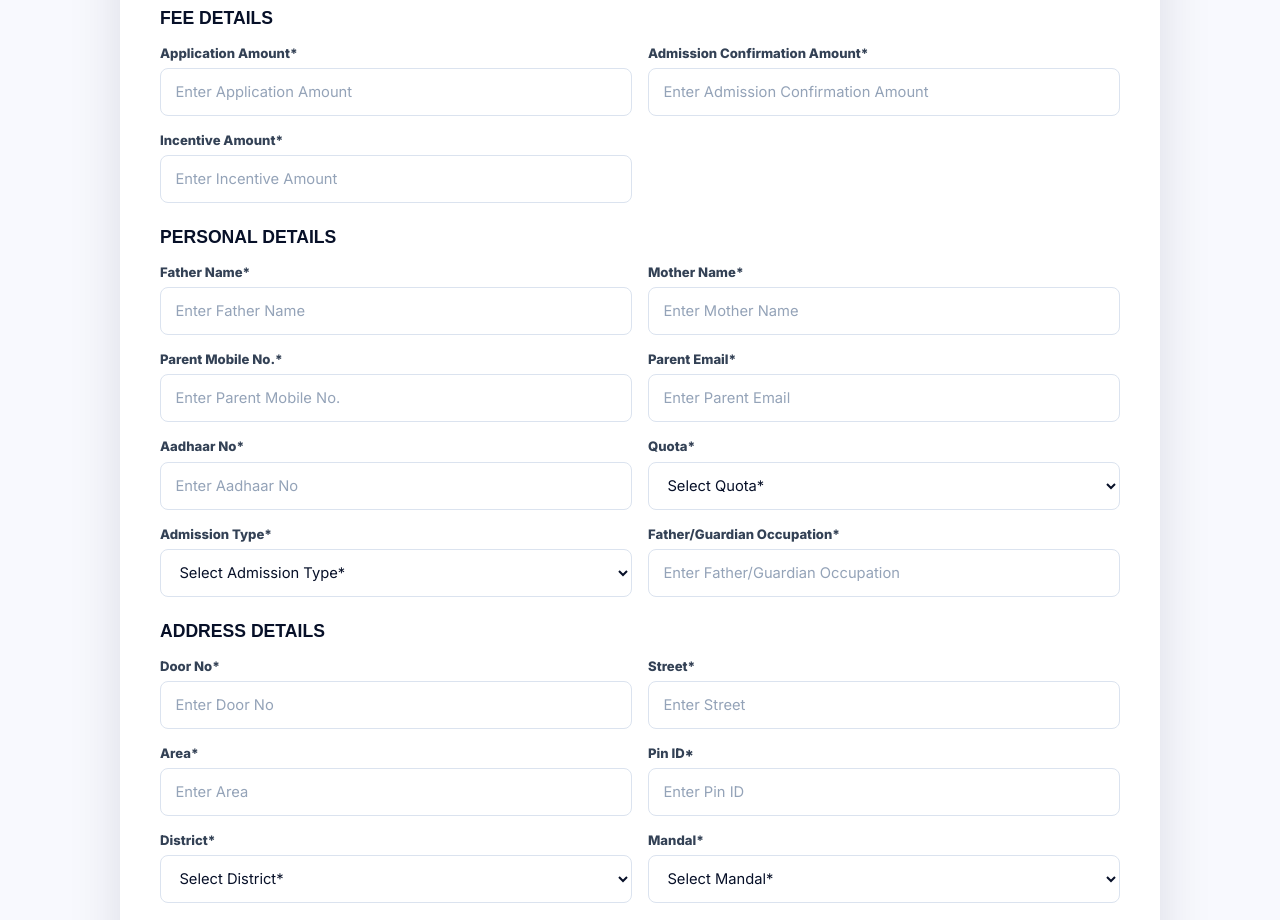
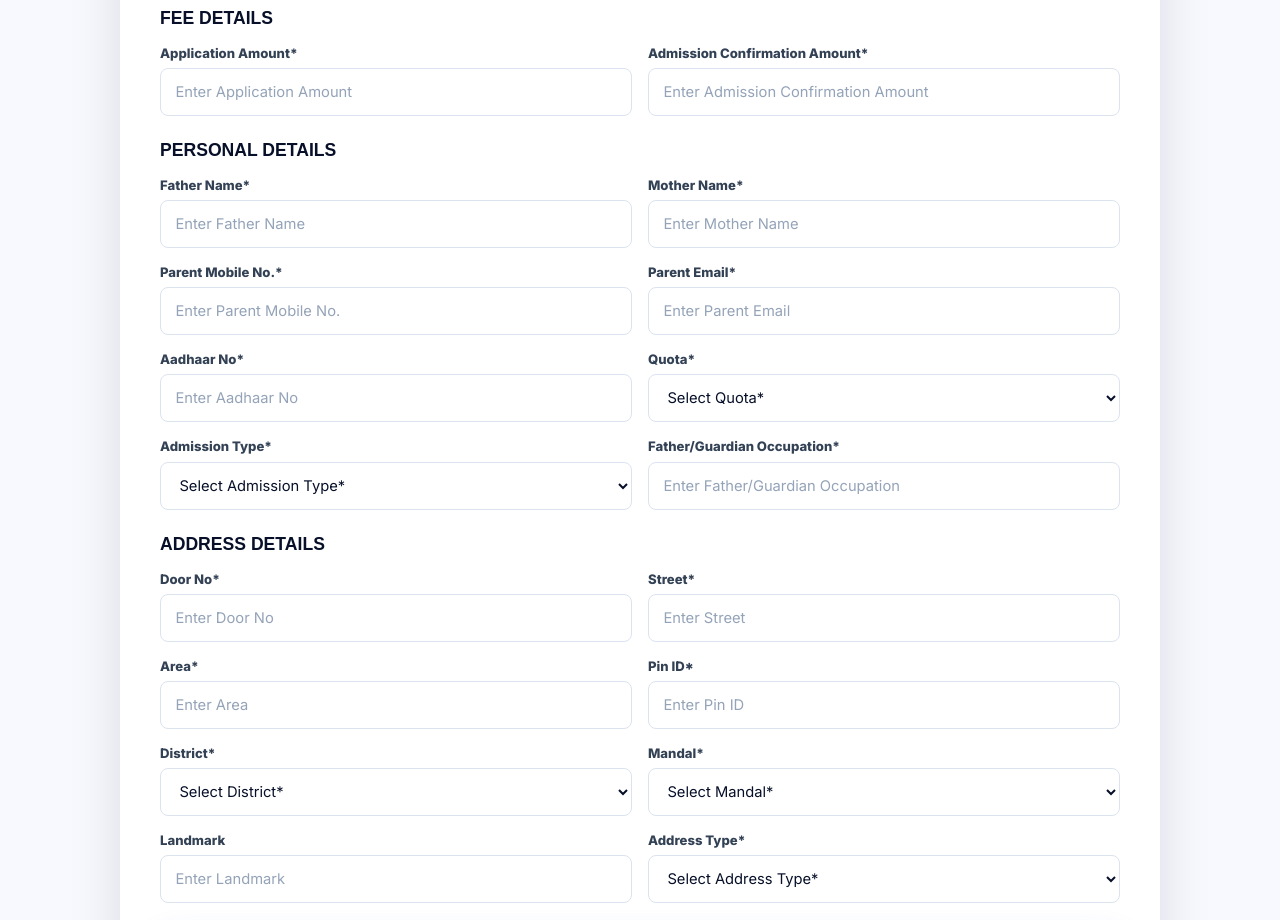
Before and after one commit to saikirancmoon/Admission_Form_SCS, a Next.js app: page / in a window 1280 px wide. Shown: the part 960-1880 px from the top of the page. Built offline with nearby package versions, Linux system fonts and the light colour scheme.

Commit message:
update for incentive field

```diff
--- a/src/components/Home2/Home2InnerPage.js
+++ b/src/components/Home2/Home2InnerPage.js
@@ -1221,16 +1221,6 @@ function AdmissionsPage({ page }) {
                     digitsOnly
                     placeholder="Enter Admission Confirmation Amount"
                   />
-                <AdmissionField
-                  label="Incentive Amount"
-                  name="incentive_amount"
-                  visualRequired
-                  inputMode="numeric"
-                  pattern="[0-9]*"
-                  min="0"
-                  digitsOnly
-                  placeholder="Enter Incentive Amount"
-                />
                 </AdmissionFormSection>
 
               <AdmissionFormSection title="PERSONAL DETAILS">
@@ -1309,6 +1299,7 @@ function AdmissionsPage({ page }) {
                         required
                         placeholder="Referred By (Employee ID) - ex. HYDxxxxx"
                       />
+                      <input type="hidden" name="incentive_amount" value="" />
                       {showOtpField ? (
                         <AdmissionField
                           label="OTP"
```
Lines whose indentation alone changed are shown as unchanged.
